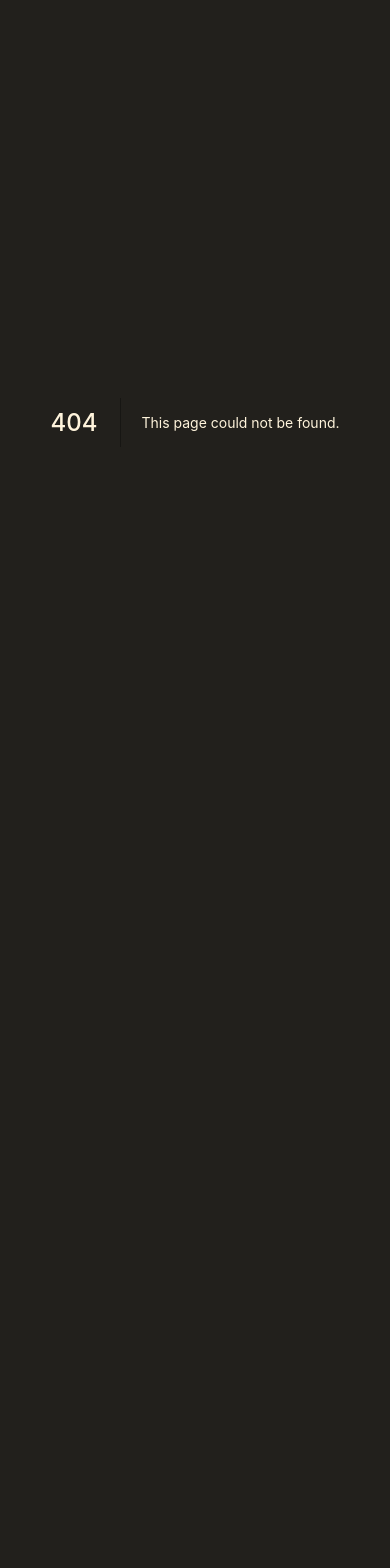
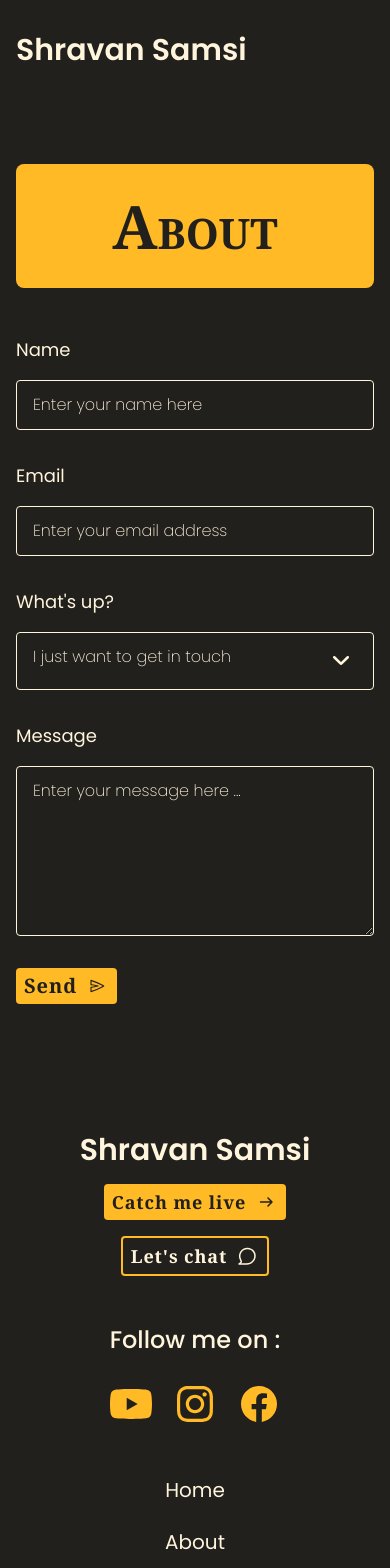
Before and after one commit to NeeshSamsi/shravansamsi, a Next.js app: page /contact in a window 390 px wide. Before the commit this address had no page. Shown: the top 1568 px of the page. Before the commit the page ends 844 px from the top, so only its background shows below. Built offline with nearby package versions, Linux system fonts and the light colour scheme; what tailwind-hamburgers would draw is missing.

Commit message:
feat: Fully responsive Contact page

```diff
--- /dev/null
+++ b/pages/contact.tsx
@@ -0,0 +1,174 @@
+import { NextPage } from "next";
+import { useState, MouseEvent } from "react";
+import Head from "next/head";
+import Image from "next/Image";
+import { Listbox } from "@headlessui/react";
+import Footer from "../components/Footer";
+import Navbar from "../components/Navbar";
+import Button, { ButtonTypes } from "../components/Button";
+import Caret from "../components/Icons/Caret";
+import Send from "../components/Icons/Send";
+
+const Contact: NextPage = () => {
+  const options = [
+    { id: 1, name: "I just want to get in touch" },
+    { id: 2, name: "I want to take lessons" },
+    { id: 3, name: "I want to work with you" },
+  ];
+
+  const [name, setName] = useState("");
+  const [email, setEmail] = useState("");
+  const [selectedTopic, setSelectedTopic] = useState(options[0]);
+  const [message, setMessage] = useState("");
+
+  const handleFormSubmit = async (e: MouseEvent<HTMLButtonElement>) => {
+    e.preventDefault();
+
+    // const response = await fetch(
+    //   "https://mailthis.to/avaneeshsamsi@gmail.com",
+    //   {
+    //     method: "POST",
+    //     body: {
+    //       name,
+    //       email,
+    //       topic: selectedTopic,
+    //       message,
+    //       _subject: `Website form submission - ${name} - ${selectedTopic}`,
+    //       _replyto: email,
+    //     },
+    //   }
+    // );
+
+    // console.log("Submitted:", response);
+  };
+
+  return (
+    <>
+      <Head>
+        <title></title>
+        <meta name="description" content="" />
+      </Head>
+
+      <Navbar />
+
+      <main className="px-4 pt-16 pb-24 sm:px-8 md:px-12 lg:px-32 xl:px-44 2xl:px-56 3xl:mx-auto 3xl:max-w-[144rem] 3xl:px-0">
+        <div className="flex flex-col justify-center gap-10 md:flex-row md:gap-0 xl:justify-between">
+          <div className="flex w-full flex-col gap-12 xl:w-1/2 xl:gap-16 2xl:w-2/5">
+            <h1 className="font-smallcaps rounded-lg bg-accent py-8 text-center font-serif text-6xl font-bold text-dark xl:text-9xl">
+              About
+            </h1>
+
+            <form className="flex flex-col gap-8">
+              <div className="flex flex-col gap-4">
+                <label
+                  htmlFor="name"
+                  className="text-lg md:text-xl xl:text-3xl"
+                >
+                  Name
+                </label>
+                <input
+                  type="text"
+                  className="rounded border border-light bg-dark py-3 px-4 text-base ring-light transition-all placeholder:font-extralight placeholder:text-light hover:bg-dark-off focus:ring-2 md:text-lg xl:text-2xl"
+                  id="name"
+                  placeholder="Enter your name here"
+                  value={name}
+                  onChange={(e) => {
+                    setName(e.target.value);
+                  }}
+                />
+              </div>
+
+              <div className="flex flex-col gap-4">
+                <label
+                  htmlFor="email"
+                  className="text-lg md:text-xl xl:text-3xl"
+                >
+                  Email
+                </label>
+                <input
+                  type="email"
+                  className="rounded border border-light bg-dark py-3 px-4 text-base ring-light transition-all placeholder:font-extralight placeholder:text-light hover:bg-dark-off focus:ring-2 md:text-lg xl:text-2xl"
+                  id="email"
+                  placeholder="Enter your email address"
+                  value={email}
+                  onChange={(e) => {
+                    setEmail(e.target.value);
+                  }}
+                />
+              </div>
+
+              <div className="flex flex-col gap-4">
+                <label htmlFor="" className="text-lg md:text-xl xl:text-3xl">
+                  What&apos;s up?
+                </label>
+
+                <Listbox value={selectedTopic} onChange={setSelectedTopic}>
+                  <Listbox.Button className="ietms-center flex justify-between rounded border border-light py-3 px-4 text-left text-base font-extralight text-light hover:bg-dark-off md:text-lg xl:text-2xl">
+                    <span>{selectedTopic.name}</span>
+                    <span className="w-8 rotate-90 transition-all ui-open:-rotate-90 xl:w-10">
+                      <Caret />
+                    </span>
+                  </Listbox.Button>
+                  <Listbox.Options className="rounded border border-light">
+                    {options.map((option) => (
+                      <Listbox.Option
+                        key={option.id}
+                        className="cursor-pointer border-b border-light py-3  px-4 text-left text-2xl font-extralight text-light transition-all hover:bg-dark-off ui-selected:bg-dark-off"
+                        value={option}
+                      >
+                        {option.name}
+                      </Listbox.Option>
+                    ))}
+                  </Listbox.Options>
+                </Listbox>
+              </div>
+
+              <div className="flex flex-col gap-4 ">
+                <label
+                  htmlFor="message"
+                  className="text-lg md:text-xl xl:text-3xl"
+                >
+                  Message
+                </label>
+                <textarea
+                  rows={6}
+                  className="rounded border border-light bg-dark py-3 px-4 text-base ring-light transition-all placeholder:font-extralight placeholder:text-light hover:bg-dark-off focus:ring-2 md:text-lg xl:text-2xl"
+                  id="message"
+                  placeholder="Enter your message here ..."
+                  value={message}
+                  onChange={(e) => {
+                    setMessage(e.target.value);
+                  }}
+                />
+              </div>
+
+              <div className="text-xl xl:text-2xl">
+                <Button
+                  text="Send"
+                  type={ButtonTypes.Primary}
+                  icon={<Send />}
+                  clickHandler={handleFormSubmit}
+                />
+              </div>
+            </form>
+          </div>
+
+          <div className="hidden w-2/5 xl:block 2xl:w-1/2">
+            <div className="relative -z-10 aspect-square w-full rounded-full bg-light">
+              <Image
+                className="h-full w-full"
+                src="/hero-image.png"
+                alt="Hero Image"
+                layout="fill"
+              />
+            </div>
+          </div>
+        </div>
+      </main>
+
+      <Footer />
+    </>
+  );
+};
+
+export default Contact;
```
